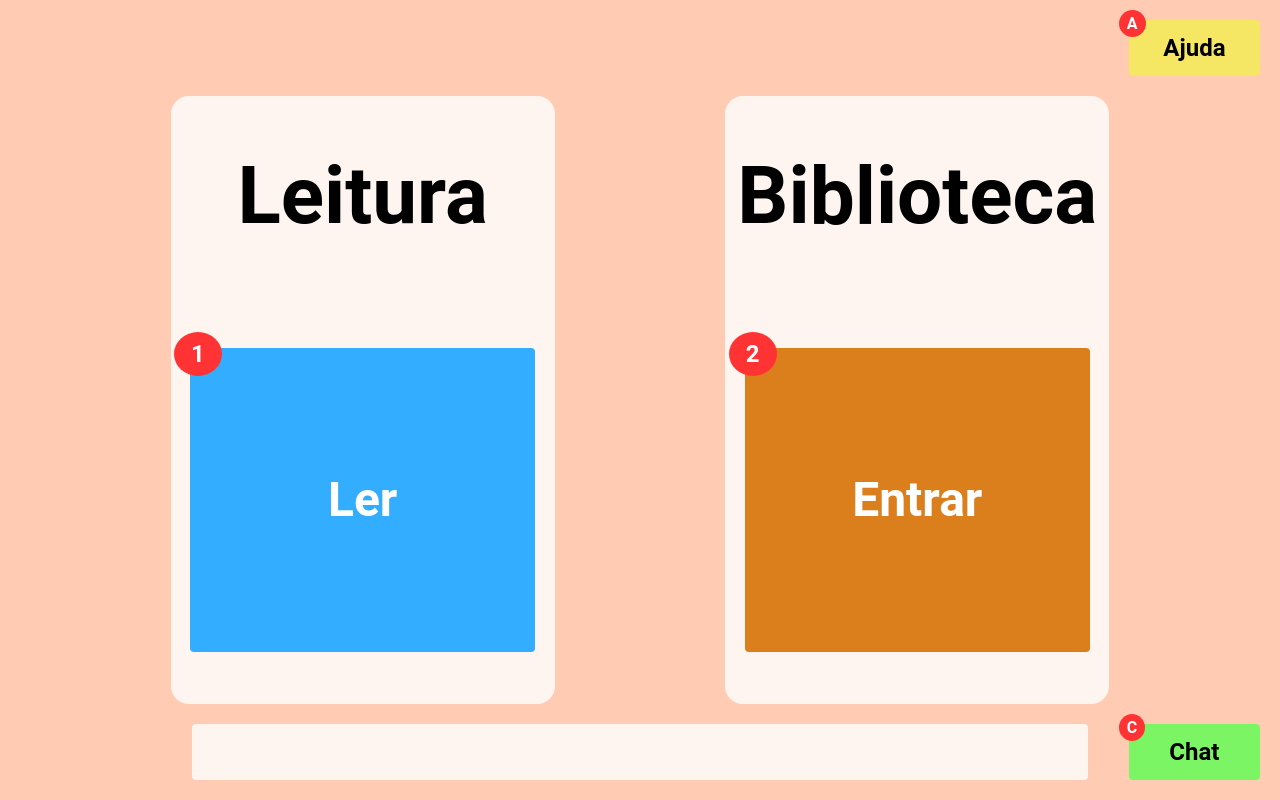
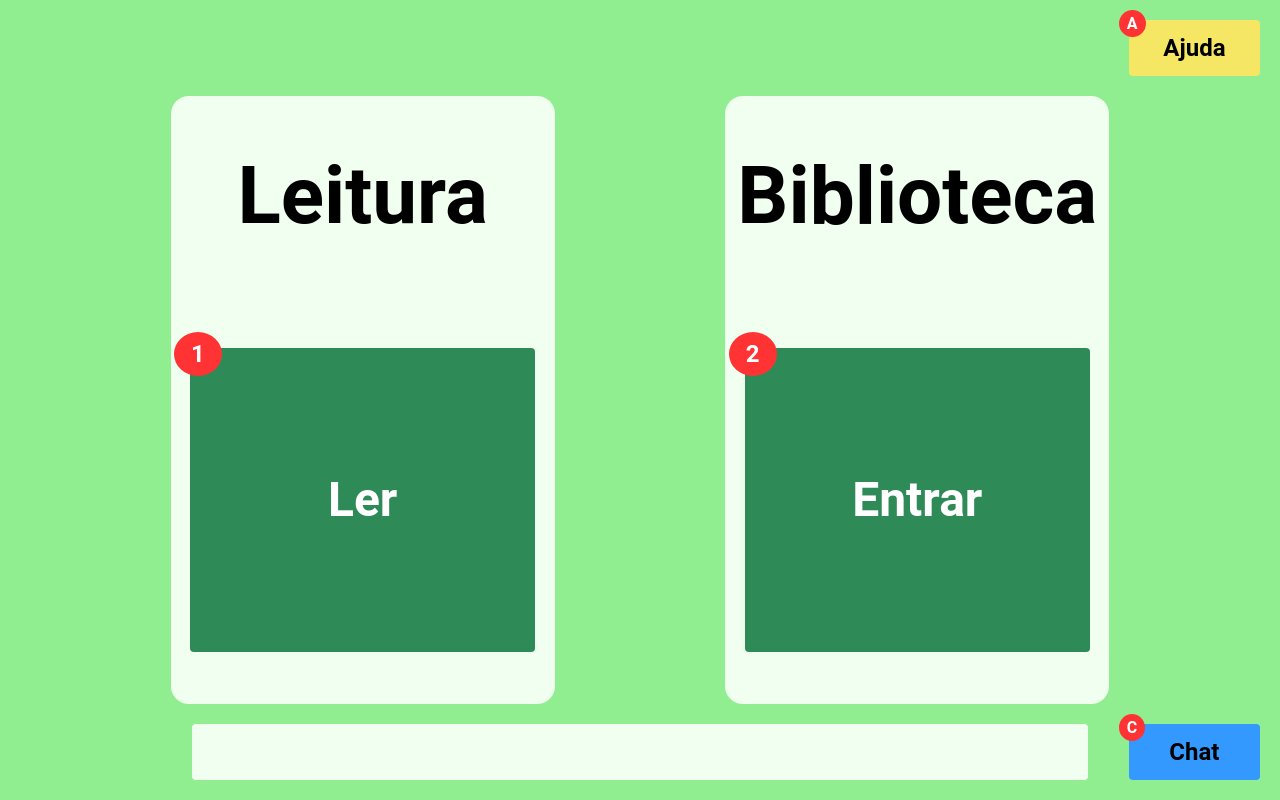
Before and after one commit to INTLPiva/RaMaL-Front-End, a React (Vite) app: page /menu in a window 1280 px wide. Built offline with nearby package versions, Linux system fonts and the light colour scheme.

Commit message:
fix: alterando cores e trocando para HEX

```diff
--- a/src/components/Badge/styles.js
+++ b/src/components/Badge/styles.js
@@ -4,7 +4,7 @@ export const Container = styled.span`
   position: absolute;
   top: -10px;
   left: -10px;
-  background-color: rgb(255, 51, 51);
+  background-color: #ff3333;
   color: white;
   border-radius: 50%;
   padding: 0.25rem 0.5rem;
--- a/src/components/Card/index.jsx
+++ b/src/components/Card/index.jsx
@@ -4,7 +4,7 @@ import PropTypes from 'prop-types';
 
 import { Container } from './styles';
 
-export const Card = ({ children, color }) => {
+export const Card = ({ children, color = '#F0FFF0' }) => {
   return <Container color={color}>{children}</Container>;
 };
 
--- a/src/components/ChatButton/styles.js
+++ b/src/components/ChatButton/styles.js
@@ -12,16 +12,16 @@ export const Container = styled.div`
     font-size: 1.5rem;
     font-weight: 700;
     border-radius: 4px;
-    background-color: rgb(124, 245, 100);
+    background-color: #3399ff;
     width: 8.2rem;
     height: 3.5rem;
   }
 
   .button:hover {
-    background-color: rgb(80, 160, 50);
+    background-color: #1c6de5;
   }
 
   .button:active {
-    background-color: rgb(60, 120, 40);
+    background-color: #1051b3;
   }
 `;
--- a/src/components/HelpButton/styles.js
+++ b/src/components/HelpButton/styles.js
@@ -12,16 +12,16 @@ export const Container = styled.div`
     font-size: 1.5rem;
     font-weight: 700;
     border-radius: 4px;
-    background-color: rgb(245, 230, 100);
+    background-color: #f5e664;
     width: 8.2rem;
     height: 3.5rem;
   }
 
   .button:hover {
-    background-color: rgb(200, 180, 50);
+    background-color: #c8b432;
   }
 
   .button:active {
-    background-color: rgb(150, 130, 30);
+    background-color: #96821e;
   }
 `;
--- a/src/pages/Cadastro/index.jsx
+++ b/src/pages/Cadastro/index.jsx
@@ -15,7 +15,7 @@ export const Cadastro = () => {
   return (
     <>
       <Container>
-        <Card color={'rgb(250, 235, 220)'}>
+        <Card color={'#FFFFCC'}>
           <>
             <h1 className="title">Cadastro</h1>
 
--- a/src/pages/Cadastro/styles.js
+++ b/src/pages/Cadastro/styles.js
@@ -2,7 +2,7 @@ import styled from 'styled-components';
 
 export const Container = styled.div`
   height: 100vh;
-  background-color: rgb(230, 154, 78);
+  background-color: #ffff99;
   display: flex;
   justify-content: center;
   align-items: center;
@@ -20,16 +20,16 @@ export const Container = styled.div`
     font-weight: 700;
     border-radius: 4px;
     color: #fff;
-    background-color: rgb(29, 76, 219);
+    background-color: #ffd700;
     min-width: 18rem;
   }
 
   .cadastrar-button:hover {
-    background-color: rgb(20, 50, 150);
+    background-color: #cca800;
   }
 
   .cadastrar-button:active {
-    background-color: rgb(10, 25, 75);
+    background-color: #b28d00;
   }
 
   .voltar-button {
@@ -40,16 +40,16 @@ export const Container = styled.div`
     font-weight: 700;
     border-radius: 4px;
     color: #fff;
-    background-color: rgb(219, 127, 29);
+    background-color: #f5e664;
     min-width: 18rem;
   }
 
   .voltar-button:hover {
-    background-color: rgb(150, 80, 20);
+    background-color: #e0d23d;
   }
 
   .voltar-button:active {
-    background-color: rgb(100, 50, 10);
+    background-color: #ccc20c;
   }
 
   .buttons {
--- a/src/pages/Home/styles.js
+++ b/src/pages/Home/styles.js
@@ -2,7 +2,7 @@ import styled from 'styled-components';
 
 export const Container = styled.div`
   height: 100vh;
-  background-color: rgb(242, 239, 235);
+  background-color: #f0fff0;
   position: relative;
 
   .title {
@@ -25,16 +25,16 @@ export const Container = styled.div`
     font-weight: 700;
     border-radius: 4px;
     color: #fff;
-    background-color: rgb(29, 76, 219);
+    background-color: #2e8b57;
     min-width: 18rem;
   }
 
   .entrar-button:hover {
-    background-color: rgb(20, 50, 150);
+    background-color: #1f6140;
   }
 
   .entrar-button:active {
-    background-color: rgb(10, 25, 75);
+    background-color: #15432d;
   }
 
   .cadastrar-button {
@@ -48,15 +48,15 @@ export const Container = styled.div`
     font-weight: 700;
     border-radius: 4px;
     color: #fff;
-    background-color: rgb(219, 127, 29);
+    background-color: #ffd700;
     min-width: 18rem;
   }
 
   .cadastrar-button:hover {
-    background-color: rgb(150, 80, 20);
+    background-color: #cca800;
   }
 
   .cadastrar-button:active {
-    background-color: rgb(100, 50, 10);
+    background-color: #b28d00;
   }
 `;
--- a/src/pages/Login/index.jsx
+++ b/src/pages/Login/index.jsx
@@ -15,7 +15,7 @@ export const Login = () => {
   return (
     <>
       <Container>
-        <Card color={'rgb(224, 237, 246)'}>
+        <Card>
           <>
             <h1 className="title">Login</h1>
 
--- a/src/pages/Login/styles.js
+++ b/src/pages/Login/styles.js
@@ -2,7 +2,7 @@ import styled from 'styled-components';
 
 export const Container = styled.div`
   height: 100vh;
-  background-color: rgb(99, 165, 212);
+  background-color: #90ee90;
   display: flex;
   justify-content: center;
   align-items: center;
@@ -20,16 +20,16 @@ export const Container = styled.div`
     font-weight: 700;
     border-radius: 4px;
     color: #fff;
-    background-color: rgb(29, 76, 219);
+    background-color: #2e8b57;
     min-width: 18rem;
   }
 
   .entrar-button:hover {
-    background-color: rgb(20, 50, 150);
+    background-color: #1f6140;
   }
 
   .entrar-button:active {
-    background-color: rgb(10, 25, 75);
+    background-color: #15432d;
   }
 
   .voltar-button {
@@ -40,16 +40,16 @@ export const Container = styled.div`
     font-weight: 700;
     border-radius: 4px;
     color: #fff;
-    background-color: rgb(219, 127, 29);
+    background-color: #3cb371;
     min-width: 18rem;
   }
 
   .voltar-button:hover {
-    background-color: rgb(150, 80, 20);
+    background-color: #32845d;
   }
 
   .voltar-button:active {
-    background-color: rgb(100, 50, 10);
+    background-color: #2a7454;
   }
 
   .buttons {
--- a/src/pages/Menu/index.jsx
+++ b/src/pages/Menu/index.jsx
@@ -57,20 +57,31 @@ export const Menu = () => {
   // };
 
   useEffect(() => {
-    if (transcript.includes('ramal')) {
+    if (transcript.includes('ramal') || transcript.includes('Ramal')) {
       //     setOptions(
       //       'Diga (Anterior) para voltar uma página ou (Próxima) para ir para próxima página'
       //     );
-      if (transcript.includes('um') || transcript.includes('1')) {
+      if (
+        transcript.includes('um') ||
+        transcript.includes('1') ||
+        transcript.includes('Um')
+      ) {
         resetTranscript();
         navigate('../leitura');
-      } else if (transcript.includes('dois') || transcript.includes('2')) {
+      } else if (
+        transcript.includes('dois') ||
+        transcript.includes('2') ||
+        transcript.includes('Dois')
+      ) {
         resetTranscript();
         // navigate('../biblioteca');
       } else if (hasLetterA(transcript)) {
         handleClickHelpButton();
         resetTranscript();
-      } else if (transcript.includes('fechar')) {
+      } else if (
+        transcript.includes('fechar') ||
+        transcript.includes('Fechar')
+      ) {
         handleClickCloseModal();
         resetTranscript();
       } else if (transcript.includes('c') || transcript.includes('C')) {
@@ -107,7 +118,7 @@ export const Menu = () => {
   return (
     <>
       <Container>
-        {/* <Card color={'rgb(255, 245, 240)'}>
+        {/* <Card>
           <h1 className="title">Upload</h1>
 
           <div className="buttons">
@@ -118,12 +129,12 @@ export const Menu = () => {
           </div>
         </Card> */}
 
-        <Card color={'rgb(255, 245, 240)'}>
+        <Card>
           <h1 className="title">Leitura</h1>
 
           <div className="buttons">
             <button
-              className="blue-button"
+              className="menu-button"
               onClick={() => navigate('../leitura')}
             >
               Ler <Badge text="1" />
@@ -131,11 +142,14 @@ export const Menu = () => {
           </div>
         </Card>
 
-        <Card color={'rgb(255, 245, 240)'}>
+        <Card>
           <h1 className="title">Biblioteca</h1>
 
           <div className="buttons">
-            <button className="orange-button">
+            <button
+              className="menu-button"
+              onClick={() => navigate('../biblioteca')}
+            >
               Entrar <Badge text="2" />
             </button>
           </div>
--- a/src/pages/Menu/styles.js
+++ b/src/pages/Menu/styles.js
@@ -2,7 +2,7 @@ import styled from 'styled-components';
 
 export const Container = styled.div`
   height: 100vh;
-  background-color: rgb(255, 204, 179);
+  background-color: #90ee90;
   display: flex;
   justify-content: space-evenly;
   align-items: center;
@@ -23,7 +23,7 @@ export const Container = styled.div`
     color: #000;
   }
 
-  .orange-button {
+  .menu-button {
     position: relative;
     border: none;
     padding: 0.6rem 2rem;
@@ -32,35 +32,15 @@ export const Container = styled.div`
     font-weight: 700;
     border-radius: 4px;
     color: #fff;
-    background-color: rgb(219, 127, 29);
+    background-color: #2e8b57;
   }
 
-  .orange-button:hover {
-    background-color: rgb(150, 80, 20);
+  .menu-button:hover {
+    background-color: #1f6140;
   }
 
-  .orange-button:active {
-    background-color: rgb(100, 50, 10);
-  }
-
-  .blue-button {
-    position: relative;
-    border: none;
-    padding: 0.6rem 2rem;
-    height: 100%;
-    font-size: 3rem;
-    font-weight: 700;
-    border-radius: 4px;
-    color: #fff;
-    background-color: rgb(51, 173, 255);
-  }
-
-  .blue-button:hover {
-    background-color: rgb(25, 87, 128);
-  }
-
-  .blue-button:active {
-    background-color: rgb(12, 43, 64);
+  .menu-button:active {
+    background-color: #15432d;
   }
 
   .buttons {
@@ -87,7 +67,7 @@ export const TranscriptContainer = styled.div`
   height: 3.5rem;
   padding: 0 0.5rem;
   border-radius: 4px;
-  background: rgb(255, 245, 240);
+  background: #f0fff0;
   display: flex;
   align-items: center;
 
```
